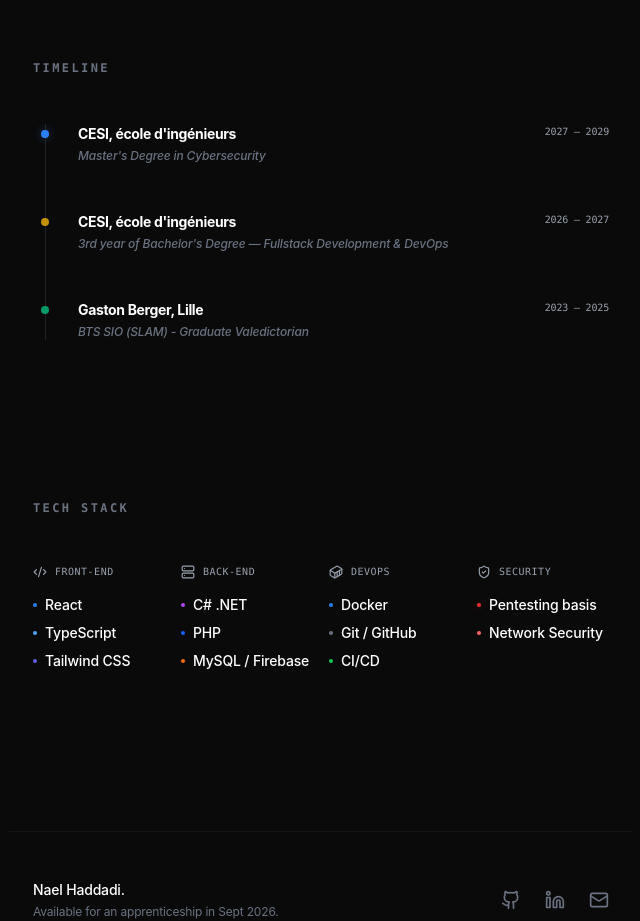
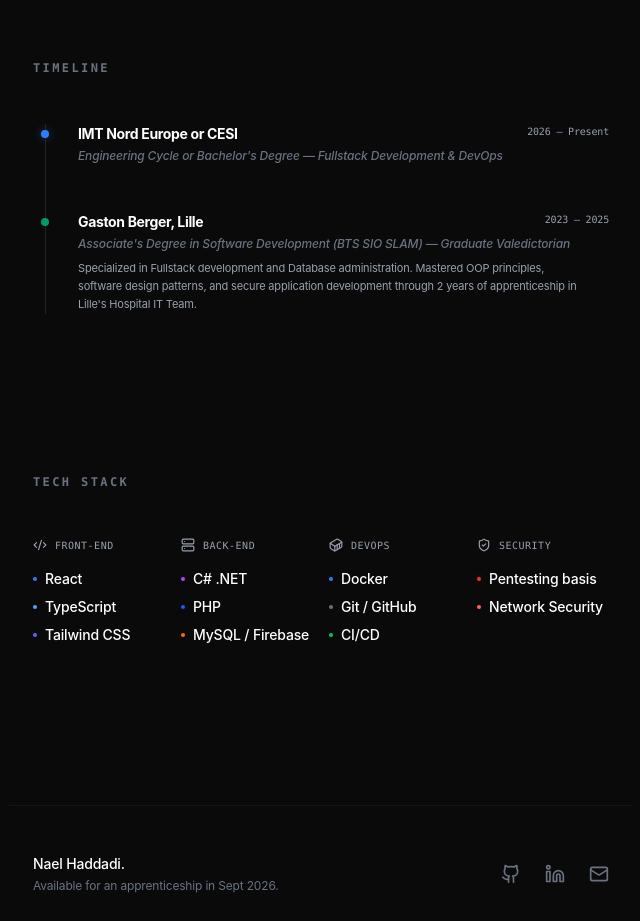
Before and after one commit to Xonodeh/Portfolio-REACT, a React (Vite) app: page /about in a window 1280 px wide. Shown: the part 1200-2121 px from the top of the page, without its empty margins (319-959 px from the left). Built offline with nearby package versions, Linux system fonts and the light colour scheme.

Commit message:
modif infos

```diff
--- a/src/components/Education.tsx
+++ b/src/components/Education.tsx
@@ -114,24 +114,14 @@ export const Education = () => {
     </h2>
 
     <div className="relative border-l border-black/5 dark:border-white/10 ml-3 space-y-12">
-            {/* CESI Master */}
+      {/* Education - Engineering Cycle / Bachelor */}
       <div className="relative pl-8">
         <div className="absolute -left-1.25 top-1.5 w-2 h-2 rounded-full bg-blue-500 shadow-[0_0_10px_rgba(59,130,246,0.4)]" />
         <div className="flex justify-between items-start mb-1">
-                <h3 className="text-sm font-bold text-black dark:text-white">CESI, école d'ingénieurs</h3>
-                <span className="text-[10px] font-mono text-gray-400">2027 — 2029</span>
+          <h3 className="text-sm font-bold text-black dark:text-white">IMT Nord Europe or CESI</h3>
+          <span className="text-[10px] font-mono text-gray-400">2026 — Present</span>
         </div>
-              <p className="text-xs text-gray-500 font-medium italic">Master's Degree in Cybersecurity</p>
-            </div>
-
-            {/* CESI Bachelor */}
-            <div className="relative pl-8">
-              <div className="absolute -left-1.25 top-1.5 w-2 h-2 rounded-full bg-yellow-500/80" />
-              <div className="flex justify-between items-start mb-1">
-                <h3 className="text-sm font-bold text-black dark:text-white">CESI, école d'ingénieurs</h3>
-                <span className="text-[10px] font-mono text-gray-400">2026 — 2027</span>
-              </div>
-              <p className="text-xs text-gray-500 font-medium italic">3rd year of Bachelor's Degree — Fullstack Development & DevOps</p>
+        <p className="text-xs text-gray-500 font-medium italic">Engineering Cycle or Bachelor's Degree — Fullstack Development & DevOps</p>
       </div>
 
       {/* BTS SIO */}
@@ -141,7 +131,13 @@ export const Education = () => {
         <h3 className="text-sm font-bold text-black dark:text-white">Gaston Berger, Lille</h3>
         <span className="text-[10px] font-mono text-gray-400">2023 — 2025</span>
       </div>
-              <p className="text-xs text-gray-500 font-medium italic">BTS SIO (SLAM) - Graduate Valedictorian</p>
+      <p className="text-xs text-gray-500 font-medium italic mb-2">
+        Associate's Degree in Software Development (BTS SIO SLAM) — Graduate Valedictorian
+      </p>
+      <p className="text-[11px] text-gray-400 leading-relaxed max-w-lg">
+        Specialized in Fullstack development and Database administration. Mastered OOP principles,
+        software design patterns, and secure application development through 2 years of apprenticeship in Lille's Hospital IT Team.
+      </p>
 </div>
     </div>
   </div>
--- a/src/components/projects.ts
+++ b/src/components/projects.ts
@@ -4,6 +4,12 @@ export const projects = [
     description: "Architected and maintained internal applications using PHP, C#, and SQL",
     tags: ["PHP", "C#", "SQL", "JS"],
     link: "#"
+  },
+  {
+    title: "NutriAI",
+    description: "Full-stack AI assistant streamlining meal planning and logistics, from personalized AI recipes to automated Click & Collect synchronization.",
+    tags: ["Java", "SpringBoot", "Angular"],
+    link: "https://github.com/Axelvrdn/NutriChef-AI"
   },
   {
     title: "Swift Student Challenge @Apple",
```
Lines whose indentation alone changed are shown as unchanged.
